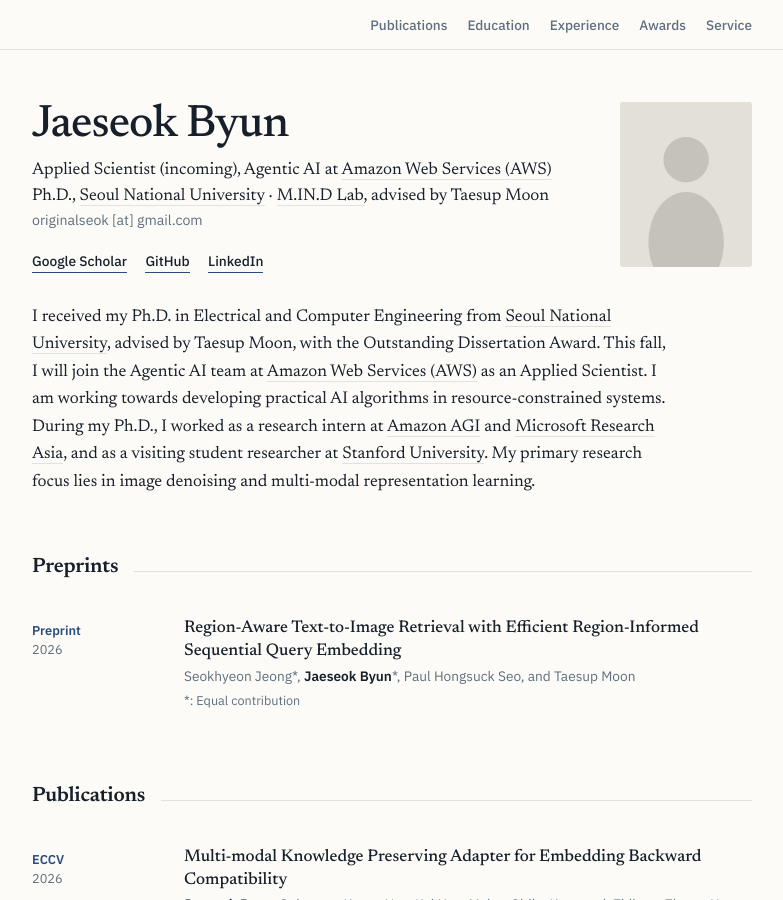
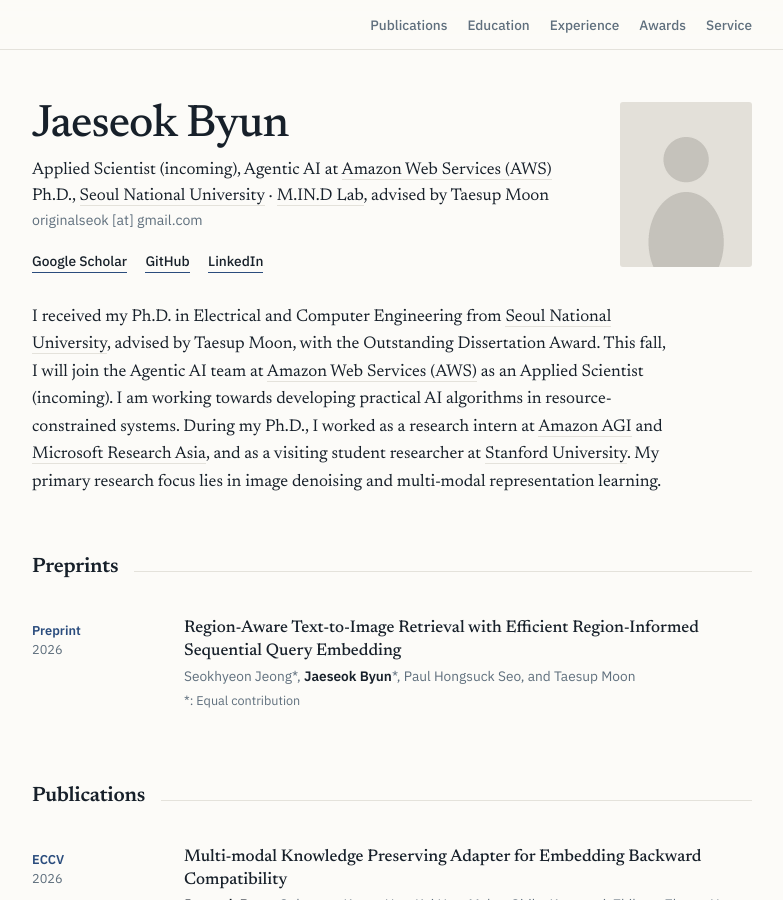
Before and after one commit to jaeseokbyun/jaeseokbyun.github.io, a Jekyll site: the page built from index.html, in a window 1280 px wide and 900 px high. Shown: the whole window, without its empty margins (248-1031 px from the left). Built offline with Jekyll 4.4.1, drawn with Linux system fonts in a browser that asks for light colours.

Commit message:
Mark Applied Scientist role as incoming in bio
Co-Authored-By: Claude Opus 5 (1M context) <noreply@anthropic.com>

```diff
--- a/_data/profile.yml
+++ b/_data/profile.yml
@@ -34,7 +34,7 @@ bio: >-
   <a href="https://www.snu.ac.kr">Seoul National University</a>, advised by
   Taesup Moon, with the Outstanding Dissertation Award. This fall, I will join
   the Agentic AI team at <a href="https://aws.amazon.com">Amazon Web Services (AWS)</a>
-  as an Applied Scientist. I am working towards developing practical AI
+  as an Applied Scientist (incoming). I am working towards developing practical AI
   algorithms in resource-constrained systems. During my Ph.D., I worked as a
   research intern at <a href="https://amazon.jobs/content/en/teams/agi">Amazon AGI</a>
   and <a href="https://www.microsoft.com/en-us/research/lab/microsoft-research-asia/">Microsoft Research Asia</a>,
```
